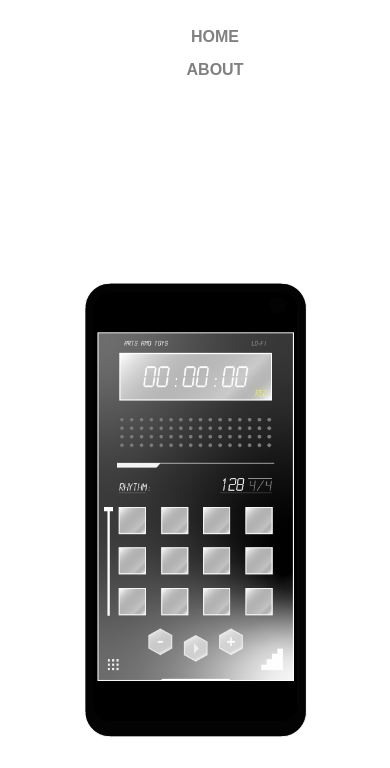
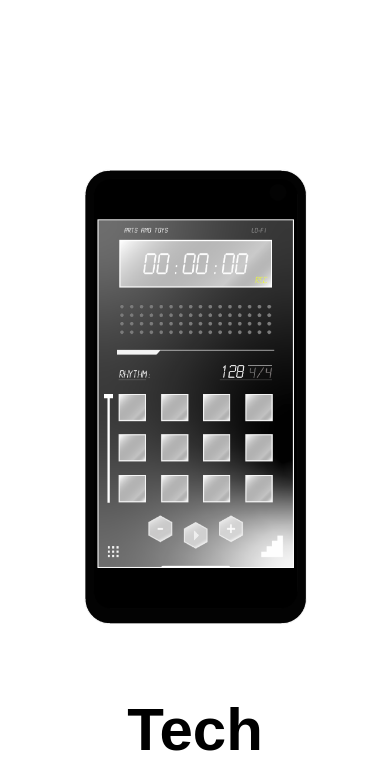
Before and after one commit to artsandtoys/landingpage, a plain HTML site: page index.html in a window 390 px wide. Shown: the part 76-844 px from the top of the page. Drawn offline with Linux system fonts and the light colour scheme.

Commit message:
Update index.html

```diff
--- a/index.html
+++ b/index.html
@@ -113,7 +113,7 @@ img {
   .nav-links {
     align-items: center;
     text-align: center;
-    display: inline; /* Initially hide the links */
+    display: none; /* Initially hide the links */
     flex-direction: column;
     width: 100%;
     position: static; /* Remove absolute positioning */
```
